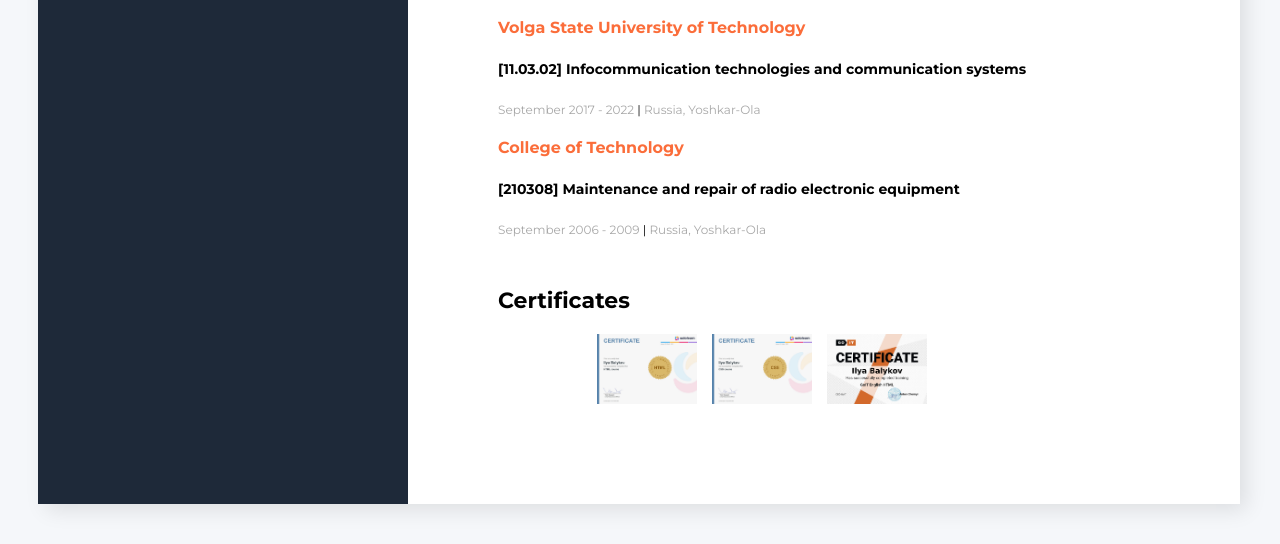
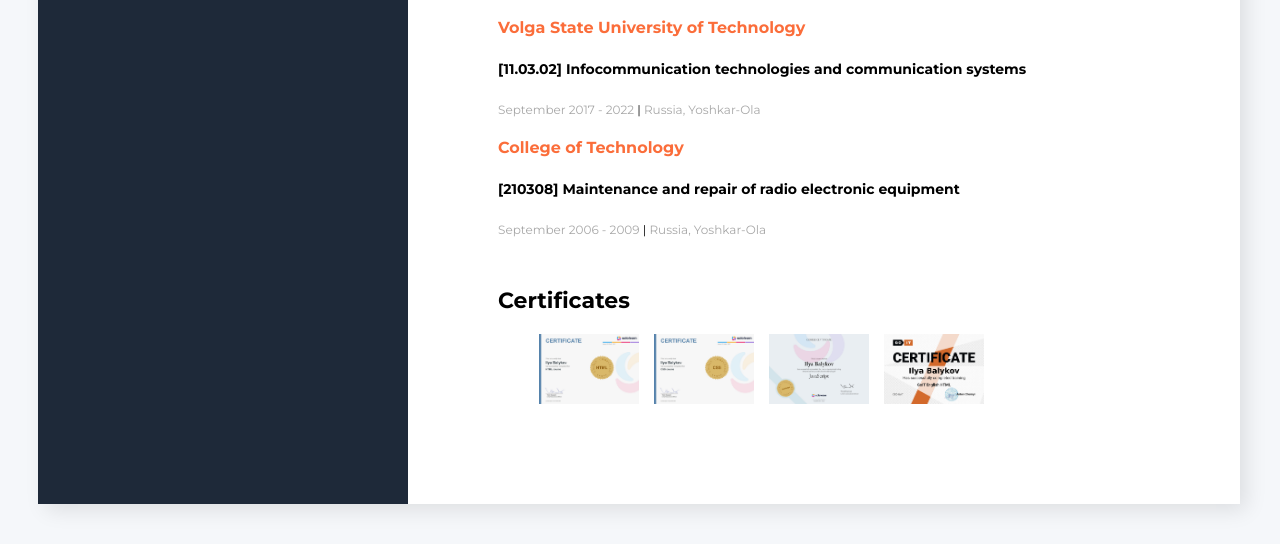
Before and after one commit to IlyaBalykov/My_resume, a plain HTML site: page index.html in a window 1280 px wide. Shown: the part 1348-1892 px from the top of the page. Drawn offline with Linux system fonts and the light colour scheme.

Commit message:
feat: Add JS-Sololearn certificate

```diff
--- a/index.html
+++ b/index.html
@@ -148,6 +148,7 @@
         <div class="my-certificates-block">
           <img class="my-certificates-item" src="img/HTML-Sololearn.jpg" alt="HTML-Sololearn">
           <img class="my-certificates-item" src="img/СSS-Sololearn.jpg" alt="СSS-Sololearn">
+          <img class="my-certificates-item" src="img/JS-Sololearn.jpg" alt="JS-Sololearn">
           <img class="my-certificates-item" src="img/HTML-GoIT.png" alt="HTML-GoIT">
         </div>
       </div>
```
Also changed, not shown: img/JS-Sololearn.jpg (added).
